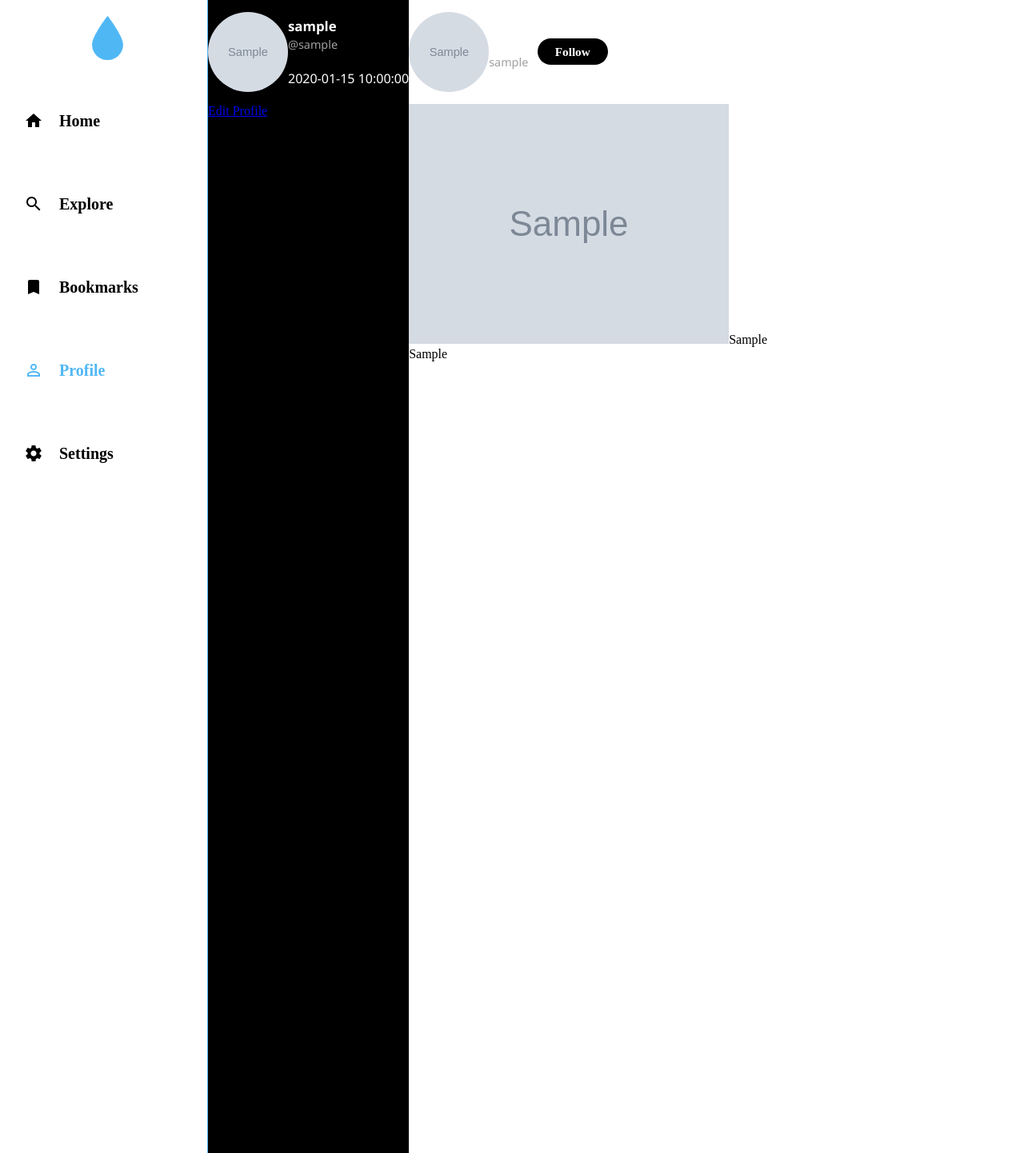
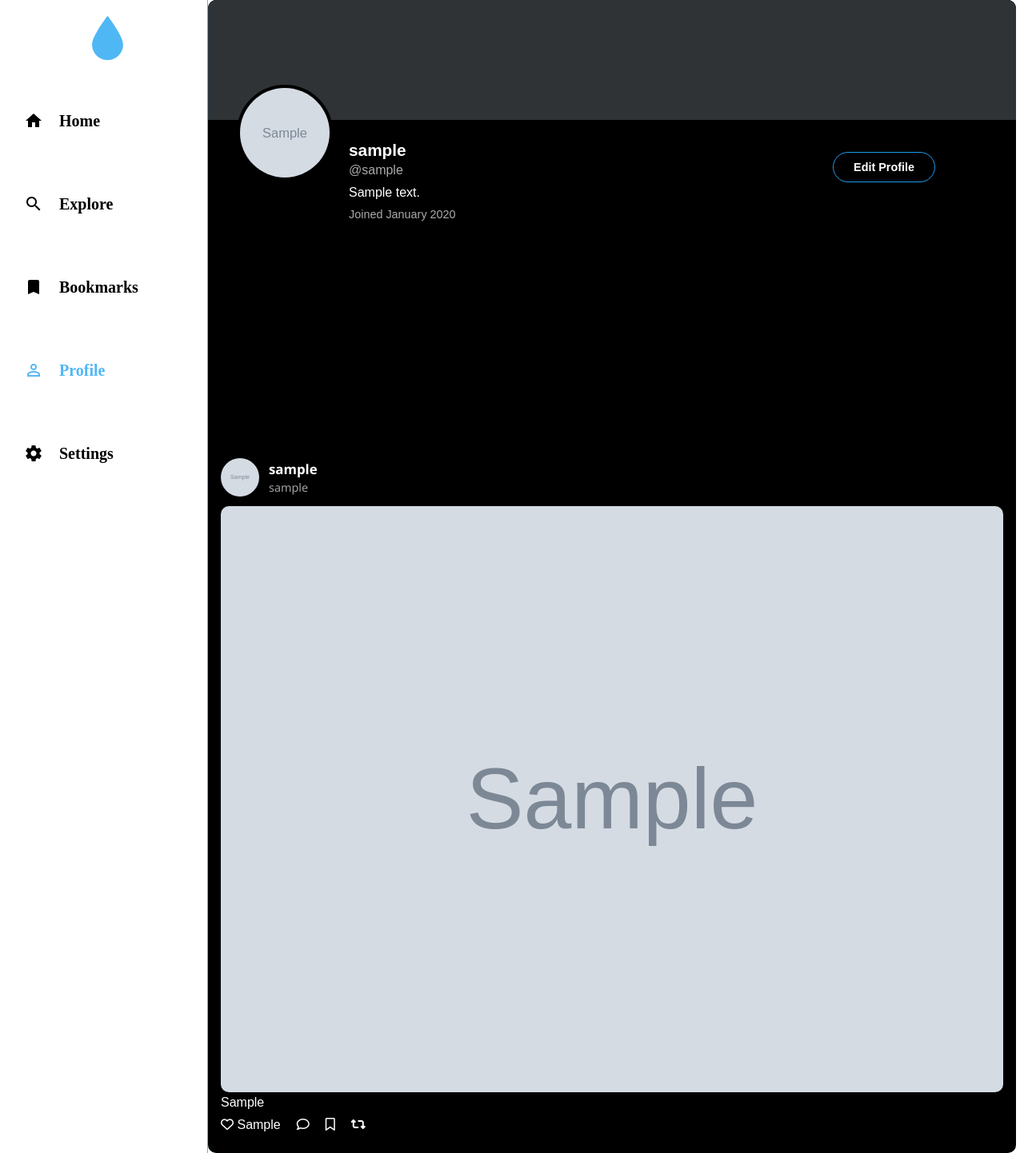
Before and after one commit to NFYouVel/o-gram-project, a PHP site: page /layout/profile.php?id=1 in a window 1280 px wide. Shown: the whole page at 80% size. Run offline with PHP 8.4, Linux system fonts and the light colour scheme; tables that the repository leaves empty or names only in its code hold one stand-in row (values such as "Sample post"); grey boxes marked "Sample" are stand-in pictures.

Commit message:
update profile + edit profile

```diff
--- a/CSS/profile.css
+++ b/CSS/profile.css
@@ -1,44 +1,168 @@
-.profile-bg{
+.profile-page{
 background-color: black;
-            /* margin-bottom: 10%; */
+  color: white;
+  border-radius: 10px;
+  overflow: hidden;
+  width: 100%;
+  font-family: Arial, sans-serif;
+  overflow-y: scroll;
+}
+.profile-background2 {
+  background-color: black;
+  color: white;
+  border-radius: 10px;
+  overflow: hidden;
+  width: 100%;
+  font-family: Arial, sans-serif;
 }
 
-        .user-header{
-            display: flex;
-            /* justify-content: space-between; */
-            align-items: center;
-            padding: 15px 0;
+.profile-banner2 {
+  background-color: #2f3336;
+  height: 150px;
+  width: 100%;
+  position: relative;
 }
 
-        .user-left{
+.user-header2 {
+  padding: 1rem;
+  display: flex;
+  flex-direction: row;
+  align-items: flex-start;
+  position: relative;
+  background-color: black;
+}
+
+.user-left2 img {
+  width: 120px;
+  height: 120px;
+  border-radius: 50%;
+  border: 4px solid black;
+  background-color: black;
+  object-fit: cover;
+  margin-top: -60px;
+  margin-left: 20px;
+}
+
+.user-info2 {
+  margin-left: 20px;
+  margin-top: 10px;
+}
+
+.display-name2 {
+  font-size: 1.3rem;
+  font-weight: bold;
+}
+
+.username2 {
+  color: #aaa;
+  margin-top: 4px;
+}
+
+.joined-date2 {
+  margin-top: 10px;
+  font-size: 0.9rem;
+  color: #aaa;
+}
+
+.edit-toggle2{
+  float: right;
+  margin-top: 4%;
+  margin-right: 10%;
+  background-color: black;
+  color: white;
+  border: 1px solid #1d9bf0;
+  border-radius: 20px;
+  padding: 10px 25px;
+  text-decoration: none;
+  font-size: 0.9rem;
+  font-weight: bold;
+  transition: background-color 0.2s ease;
+}
+
+.edit-toggle2:hover {
+  background-color: #333;
+}
+
+.table_posting {
+  display: block;
+  margin-top: 40px;
+  width: 410px;
+}
+
+.posting_card {
+  margin-top: 25%;
+  width: 100%;
+  padding: 16px;
+  border-radius: 12px;
+  color: white;
+  box-shadow: 0 0 10px rgba(0,0,0,0.1);
+}
+
+.posting_card img.post-image {
+  width: 100%;
+  height: auto;
+  border-radius: 10px;
+}
+
+.user-header {
+  display: flex;
+  justify-content: space-between;
+  align-items: center;
+  padding: 12px 0;
+}
+
+.user-left {
   display: flex;
   align-items: center;
+  gap: 12px;
 }
 
-        .user-header img{
-            width: 100px;
-            height: 100px;
+.user-header img {
+  width: 48px;
+  height: 48px;
   border-radius: 50%;
   object-fit: cover;
 }
 
-        .user-info{
+.user-info {
+  display: flex;
   flex-direction: column;
 }
 
-        .display-name{
-            color : white;
+.display-name {
   font-weight: bold;
-            margin: 0;
-            font-size: 1.4em;
-        }
-
-        .username{
-            color: gray;
-            font-size: 0.8em;
   margin: 0;
 }
 
-        .joined-date{
-            color : white;
+.username {
+  color: #777;
+  font-size: 0.9em;
+  margin: 0;
 }
+
+.bio-profile{
+    color: white;
+    font-size: 1em;
+    margin-top: 10px;
+}
+
+
+.button_action {
+  display: flex;
+  gap: 20px;
+  padding: 10px 0;
+}
+
+.icon-toggle {
+  cursor: pointer;
+}
+
+.icon-toggle span:hover {
+  color: red;
+}
+
+.icon-toggle input:checked + .fa-heart,
+.icon-toggle input:checked + .fa-bookmark,
+.icon-toggle input:checked + .fa-retweet {
+  color: red;
+}
--- a/layout/home.php
+++ b/layout/home.php
@@ -78,7 +78,6 @@ if (isset($_GET['input'])) {
 <!--bgcheck-->
 <?php
 include('../Connection/Connection.php');
-$id = $_GET['id'];
 
 $query = mysqli_query($connection, "SELECT bgcol FROM user WHERE id = '$id'");
 $row = mysqli_fetch_assoc($query);
--- a/layout/profile.php
+++ b/layout/profile.php
@@ -4,20 +4,49 @@
 $temp = $_GET['id'];
 ?>
 
+<?php
+
+include('../Connection/Connection.php');
+
+if (isset($_POST['Save'])) {
+  $displayName = $_POST['displayname'];
+  $userName = $_POST['username'];
+  $BioProfile = $_POST['bio-profile'];
+  $profilePicture = $_FILES['profilePic']['name'];
+  $temporary = $_FILES['profilePic']['tmp_name'];
+  $id = $_POST['id'];
+
+  move_uploaded_file($temporary, "../Posting/pfp/" . $profilePicture);
+
+  $filepath = "pfp/" . $profilePicture;
+  $update = "UPDATE user SET
+            username = $userName,
+            nickname = $displayName,
+            bio = $BioProfile,
+            profilepic = $filepath";
+
+  if (mysqli_query($connection, $update)) {
+
+  }
+}
+
+
+?>
 <head>
   <meta charset="UTF-8">
   <meta name="viewport" content="width=device-width, initial-scale=1.0">
   <title>Profile</title>
-  <link rel="stylesheet" href="../CSS/profile.css" />
+  <link rel="stylesheet" href="../CSS/Profile.css" />
   <link rel="stylesheet" href="../CSS/sidebar.css" />
   <link rel="stylesheet" href="../CSS/rightbar.css" />
   <link rel="stylesheet" href="../CSS/search.css" />
   <link href="https://fonts.googleapis.com/icon?family=Material+Icons" rel="stylesheet" />
+  <link rel="stylesheet" href="https://cdnjs.cloudflare.com/ajax/libs/font-awesome/6.5.0/css/all.min.css">
 </head>
 
 <body>
   <div class="sidebar">
-    <a href="../layout/home.php<?php echo $temp ?>" class="svghover">
+    <a href="../layout/home.php?id=<?php echo $temp ?>" class="svghover">
       <svg class="icon" fill="currentColor" version="1.1" id="Capa_1" xmlns="http://www.w3.org/2000/svg"
         xmlns:xlink="http://www.w3.org/1999/xlink" viewBox="0 0 264.564 264.564" xml:space="preserve" stroke="#50b7f5">
         <g id="SVGRepo_bgCarrier" stroke-width="0"></g>
@@ -74,33 +103,30 @@ $temp = $_GET['id'];
   </div>
 
   <?php
-    if (isset($_GET['id'])) {
   $id = $_GET['id'];
-    ?>
-    <?php
   include("../Connection/Connection.php");
   $query = "SELECT * FROM user WHERE id = '$id'";
   $result = mysqli_query($connection, $query);
 
   while ($row = mysqli_fetch_array($result)) {
-      echo "<div class='profile-bg'>";
-      echo "<div class='user-header'>";
-      echo "<div class='user-left'>";
-      echo "<img src= 'pfp/" . $row['profilepic'] . "' alt='Foto Profile'>";
+  echo "<div class='profile-page'>";
+    echo "<div class='profile-background2'>";
+      echo "<div class='profile-banner2'></div>";
+          echo "<a href='editProfile.php?id=$id' class = 'edit-toggle2'>Edit Profile</a>";
+
+        echo "<div class='user-header2'>";
+          echo "<div class='user-left2'>";
+          echo "<img src='pfp/" . $row['profilepic'] . "' alt='Foto Profile'>";
         echo "</div>";
-      echo "<div class='user-info'>";
-      echo "<p class = 'display-name'>" . $row['nickname'] . "</p>";
-      echo "<p class = 'username'>@" . $row['username'] . "</p>";
-      echo "<br>" . "<p class = 'joined-date'>" . $row['created_at'] . "</p>";
+        echo "<div class='user-info2'>";
+          echo "<p class='display-name2'>" . $row['nickname'] . "</p>";
+          echo "<p class='username2'>@" . $row['username'] . "</p>";
+           echo "<p class = 'bio-profile'>" . $row['bio'] . "</p>";
+          echo "<p class='joined-date2'>Joined " . date('F Y', strtotime($row['created_at'])) . "</p>";
+        echo "</div>";
+
       echo "</div>";
     echo "</div>";
-
-      echo "<label class = 'edit-toggle'>";
-      echo "<a href = '#'>Edit Profile</a>";
-      echo "</label>";
-      echo "</div>";
-      echo "</div>";
-
 
     $id2 = $row['id'];
     $query2 = "SELECT * FROM post WHERE user_id = '$id2'";
@@ -113,13 +139,8 @@ $temp = $_GET['id'];
         echo "        <div class='user-info'>";
         echo "          <p class='display-name'>" . $row['nickname'] . "</p>";
         echo "          <p class='username'>" . $row['username'] . "</p>";
-        echo "        </div>";
+        echo "      </div>";
         echo "    </div>";
-
-        echo "    <label class='follow-toggle'>";
-        echo "      <input type='checkbox' hidden />";
-        echo "      <span class='follow-btn'>Follow</span>";
-        echo "    </label>";
         echo "   </div>";
         echo "  <img src = '../Posting/" . $row2['gambar'] . "' class='post-image'>";
 
@@ -147,8 +168,7 @@ $temp = $_GET['id'];
                 </div>
               </div>';
       }
-    }
-
+  echo "</div>";
   }
 ?>
 </body>
```
Also changed, not shown: layout/bookmark.php (+5 -5 lines), layout/editProfile.php (added, +26 -0 lines). Lines whose indentation alone changed are shown as unchanged.
